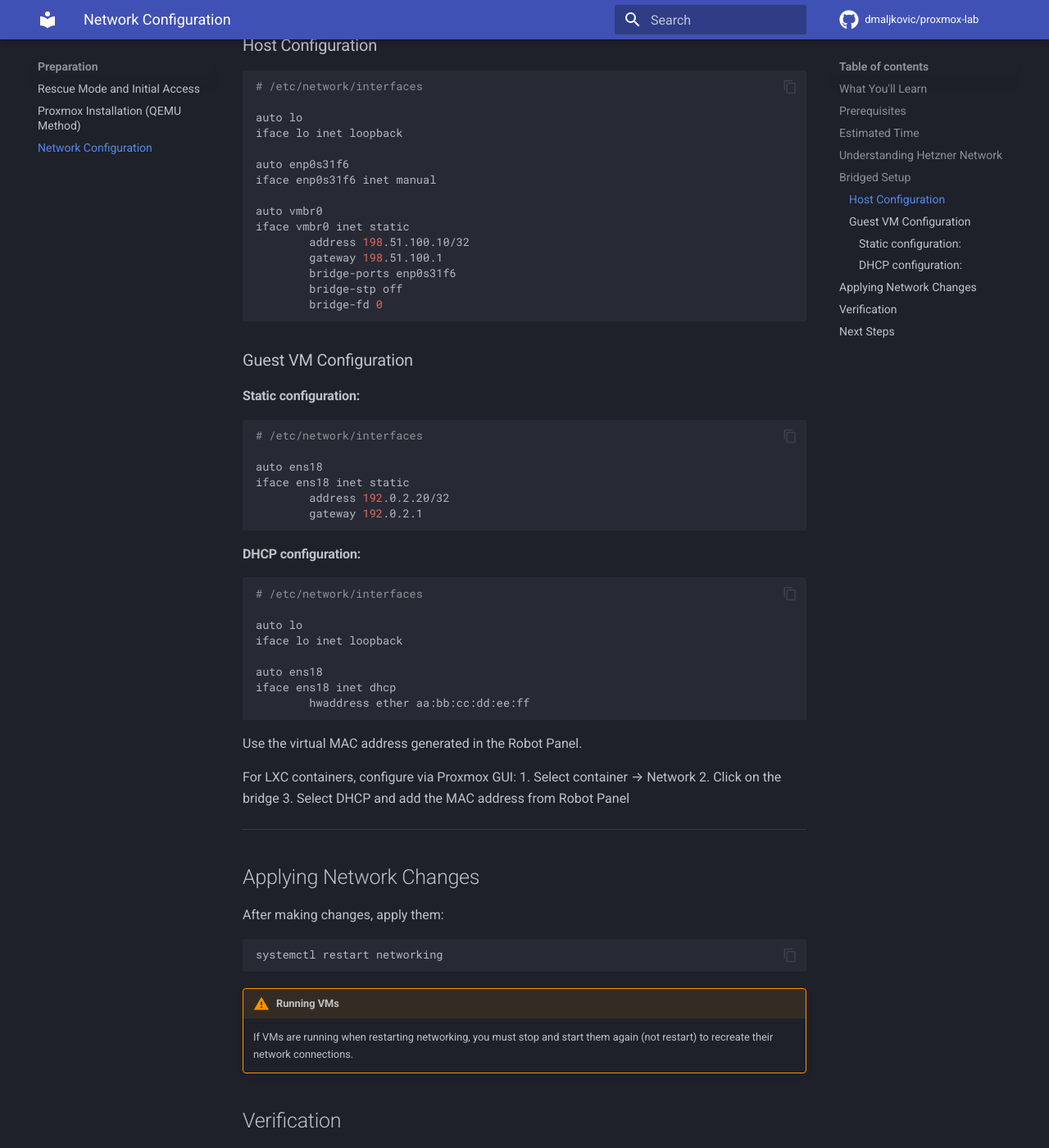
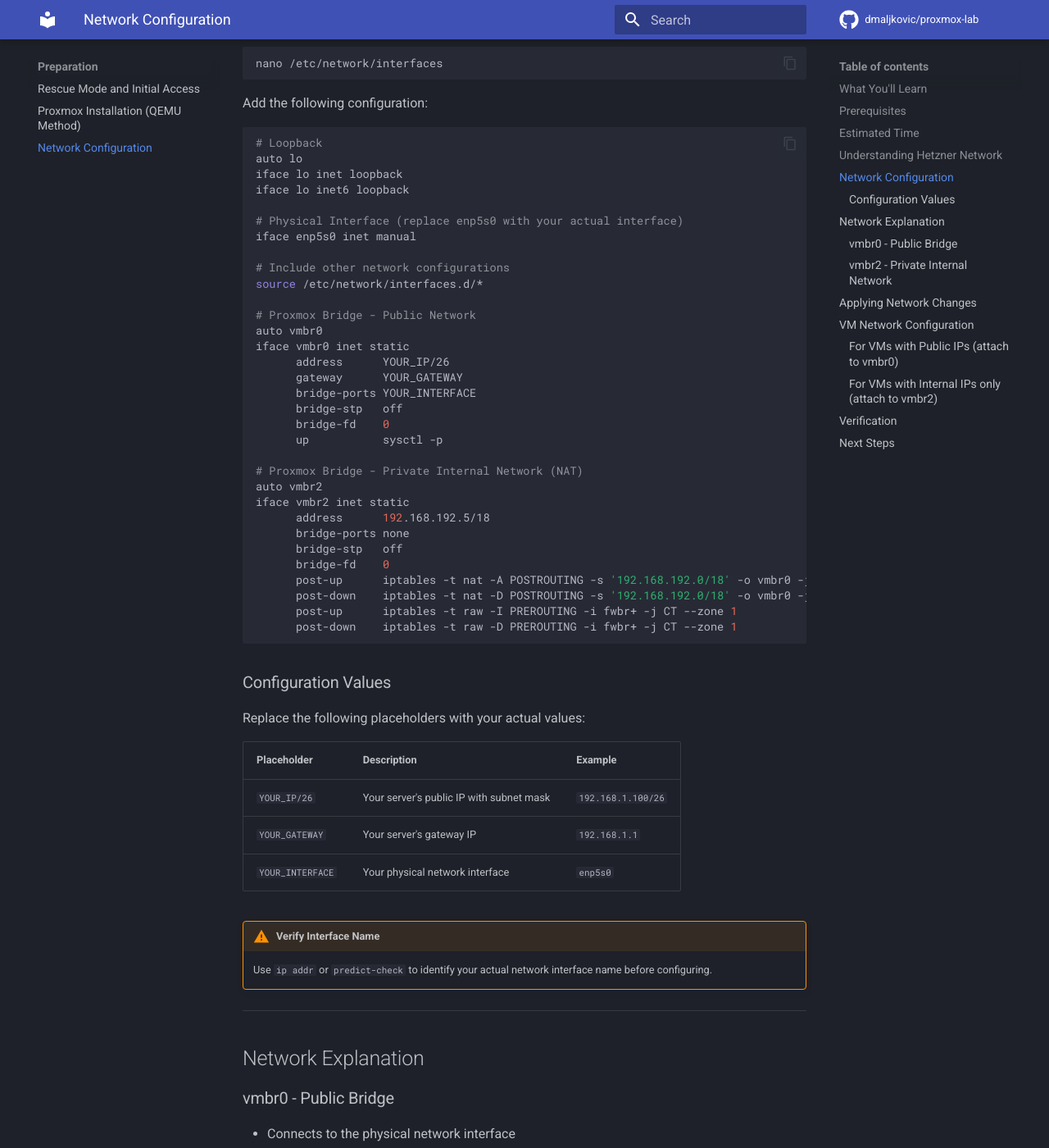
Before and after one commit to dmaljkovic/proxmox-lab, an MkDocs documentation site: the page built from docs/01-preparation/03-network-configuration.md, in a window 1280 px wide and 1400 px high, scrolled down 1157 px. Shown: the whole window at 82% size. Built offline with MkDocs 1.6.1 and Material for MkDocs 9.7.7, drawn with Linux system fonts in a browser that asks for light colours; comment, search, counter and statistics services are not loaded; some of the changed text lies outside the part shown.

Commit message:
Update Proxmox installation QEMU commands and network config

````diff
--- a/docs/01-preparation/03-network-configuration.md
+++ b/docs/01-preparation/03-network-configuration.md
@@ -1,11 +1,12 @@
 # Network Configuration
 
-Brief description: Configure bridged network setup for Proxmox VE on Hetzner.
+Brief description: Configure bridged network setup for Proxmox VE on Hetzner with public and private networks.
 
 ## What You'll Learn
 
 - How Hetzner's IP/MAC binding works
-- How to configure bridged network setup
+- How to configure bridged network setup with public IP
+- How to set up private internal network with NAT
 
 ## Prerequisites
 
@@ -29,62 +30,81 @@
 
 ---
 
-## Bridged Setup
+## Network Configuration
 
-In bridged mode, the host acts as a transparent bridge. VMs get their own MAC address and appear directly on the network.
-
-### Host Configuration
+Edit `/etc/network/interfaces` on the Proxmox host:
 
 ```bash
-# /etc/network/interfaces
+nano /etc/network/interfaces
+```
 
+Add the following configuration:
+
+```bash
+# Loopback
 auto lo
 iface lo inet loopback
+iface lo inet6 loopback
 
-auto enp0s31f6
-iface enp0s31f6 inet manual
+# Physical Interface (replace enp5s0 with your actual interface)
+iface enp5s0 inet manual
 
+# Include other network configurations
+source /etc/network/interfaces.d/*
+
+# Proxmox Bridge - Public Network
 auto vmbr0
 iface vmbr0 inet static
-        address 198.51.100.10/32
-        gateway 198.51.100.1
-        bridge-ports enp0s31f6
-        bridge-stp off
-        bridge-fd 0
+      address      YOUR_IP/26
+      gateway      YOUR_GATEWAY
+      bridge-ports YOUR_INTERFACE
+      bridge-stp   off
+      bridge-fd    0
+      up           sysctl -p
+
+# Proxmox Bridge - Private Internal Network (NAT)
+auto vmbr2
+iface vmbr2 inet static
+      address      192.168.192.5/18
+      bridge-ports none
+      bridge-stp   off
+      bridge-fd    0
+      post-up      iptables -t nat -A POSTROUTING -s '192.168.192.0/18' -o vmbr0 -j MASQUERADE
+      post-down    iptables -t nat -D POSTROUTING -s '192.168.192.0/18' -o vmbr0 -j MASQUERADE
+      post-up      iptables -t raw -I PREROUTING -i fwbr+ -j CT --zone 1
+      post-down    iptables -t raw -D PREROUTING -i fwbr+ -j CT --zone 1
 ```
 
-### Guest VM Configuration
+### Configuration Values
 
-#### Static configuration:
+Replace the following placeholders with your actual values:
 
-```bash
-# /etc/network/interfaces
+| Placeholder | Description | Example |
+|-------------|-------------|---------|
+| `YOUR_IP/26` | Your server's public IP with subnet mask | `192.168.1.100/26` |
+| `YOUR_GATEWAY` | Your server's gateway IP | `192.168.1.1` |
+| `YOUR_INTERFACE` | Your physical network interface | `enp5s0` |
 
-auto ens18
-iface ens18 inet static
-        address 192.0.2.20/32
-        gateway 192.0.2.1
-```
+!!! warning "Verify Interface Name"
+    Use `ip addr` or `predict-check` to identify your actual network interface name before configuring.
 
-#### DHCP configuration:
+---
 
-```bash
-# /etc/network/interfaces
+## Network Explanation
 
-auto lo
-iface lo inet loopback
+### vmbr0 - Public Bridge
 
-auto ens18
-iface ens18 inet dhcp
-        hwaddress ether aa:bb:cc:dd:ee:ff
-```
+- Connects to the physical network interface
+- Handles all public traffic
+- VMs attached to this bridge get direct network access
+- Uses the main IP and MAC from Hetzner
 
-Use the virtual MAC address generated in the Robot Panel.
+### vmbr2 - Private Internal Network
 
-For LXC containers, configure via Proxmox GUI:
-1. Select container → Network
-2. Click on the bridge
-3. Select DHCP and add the MAC address from Robot Panel
+- Internal-only bridge with no physical port
+- Provides NAT (Network Address Translation) to vmbr0
+- IP range: `192.168.192.0/18` (192.168.192.1 - 192.168.255.254)
+- Use this for internal-only VMs that don't need public IPs
 
 ---
 
@@ -99,11 +119,37 @@
 !!! warning "Running VMs"
     If VMs are running when restarting networking, you must stop and start them again (not restart) to recreate their network connections.
 
+---
+
+## VM Network Configuration
+
+### For VMs with Public IPs (attach to vmbr0)
+
+Configure via Proxmox GUI:
+1. Create/edit VM → Hardware → Network Device
+2. Select **Bridge: vmbr0**
+3. Add MAC address from Hetzner Robot (for additional IPs)
+
+### For VMs with Internal IPs only (attach to vmbr2)
+
+```bash
+# Inside the VM, configure static IP
+auto ens18
+iface ens18 inet static
+        address 192.168.192.100/18
+        gateway 192.168.192.5
+```
+
+---
+
 ## Verification
 
 - [ ] Network configuration matches your setup
 - [ ] Proxmox host is reachable via main IP
+- [ ] vmbr0 bridge is active
+- [ ] vmbr2 bridge is active with NAT
 - [ ] VMs can communicate as expected
+- [ ] Internal VMs can reach the internet via NAT
 
 ## Next Steps
 
````
Also changed, not shown: docs/01-preparation/02-proxmox-installation.md (+47 -47 lines).
